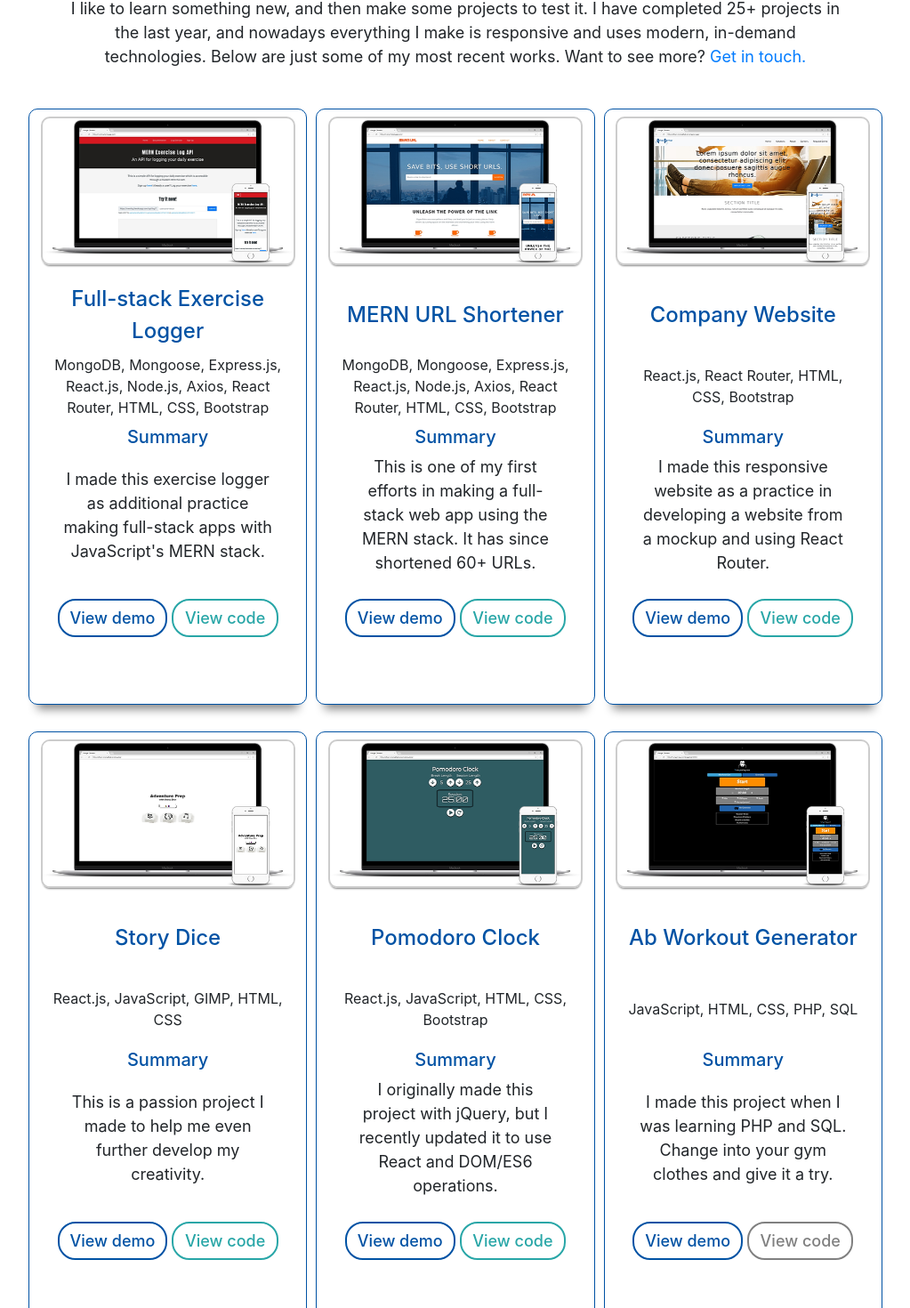
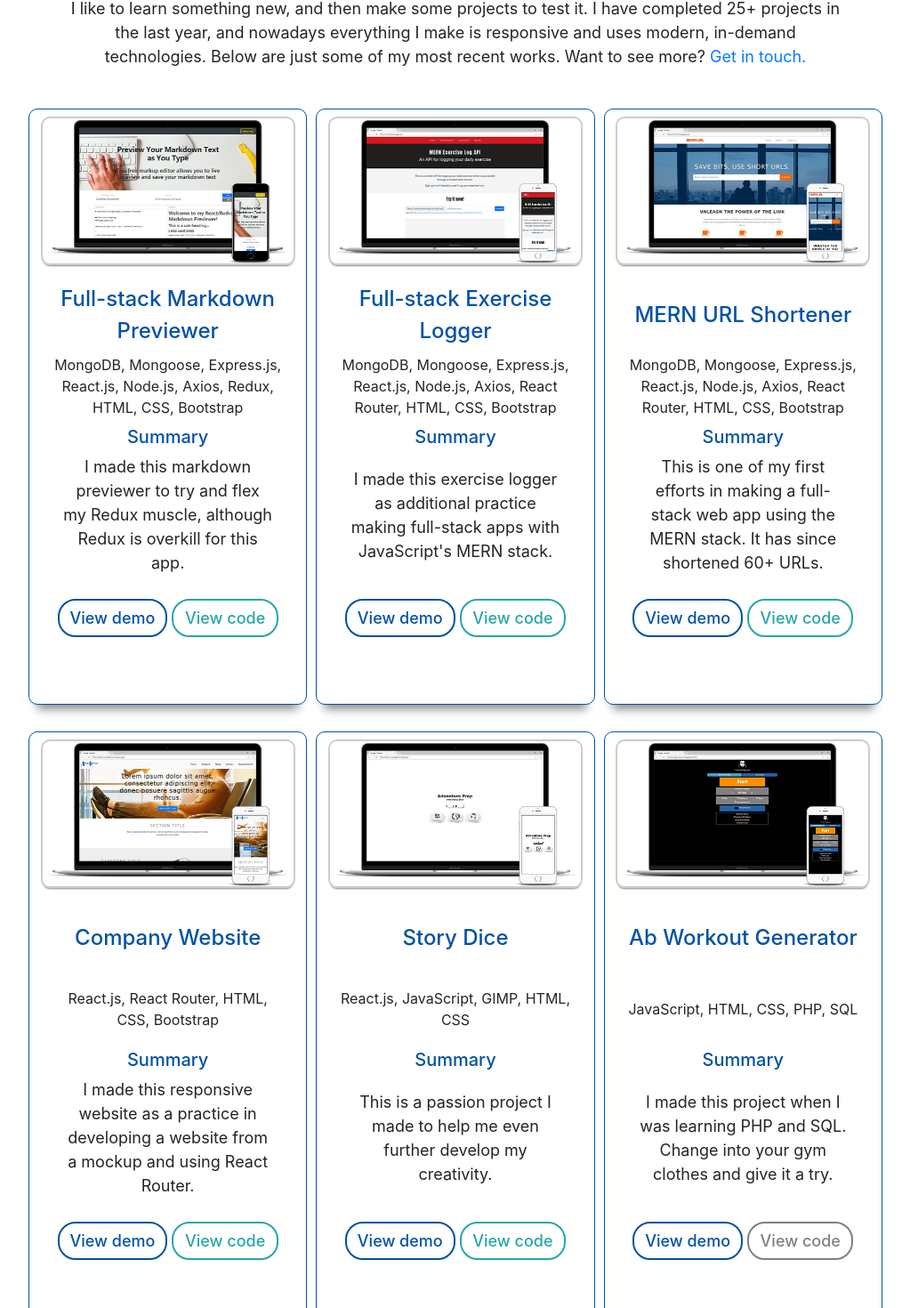
Before and after one commit to ethanvernon/portfolio2, a React (Create React App) app: page / in a window 1280 px wide. Shown: the part 1913-3383 px from the top of the page at 89% size, without its empty margins (128-1151 px from the left). Built offline with nearby package versions, Linux system fonts and the light colour scheme.

Commit message:
swaps out an old project for a new one

```diff
--- a/src/Works.js
+++ b/src/Works.js
@@ -9,6 +9,7 @@ import ab from './abworkout-mockup.png';
 import spell from './spellchooser-markup.png';
 import company from './company-markup.png';
 import mernurl from './urlshortner-markup.png';
+import markdown from './markdown-markup.png';
 
 export class Works extends Component {
   render() {
@@ -26,7 +27,19 @@ export class Works extends Component {
 						<CardDeck>
 
 							<Card>
-								<CardImg top width="100%" src={exerciselog} alt="Card image cap" />
+								<a href="https://redux-markdown.herokuapp.com/" target="_blank" rel="noopener noreferrer"><CardImg top width="100%" src={markdown} alt="Card image cap" /></a>
+								<CardBody>
+									<CardTitle>Full-stack Markdown Previewer</CardTitle>
+									<CardSubtitle>MongoDB, Mongoose, Express.js, React.js, Node.js, Axios, Redux, HTML, CSS, Bootstrap</CardSubtitle>
+									<p className="summary">Summary</p>
+									<CardText>I made this markdown previewer to try and flex my Redux muscle, although Redux is overkill for this app.</CardText>
+									<a href="https://redux-markdown.herokuapp.com/" target="_blank" rel="noopener noreferrer"><Button outline color="primary">View demo</Button></a>
+									<a href="https://github.com/ethanvernon/markdown-previewer" target="_blank" rel="noopener noreferrer"><Button outline color="secondary">View code</Button></a>
+								</CardBody>
+							</Card>
+
+							<Card>
+								<a href="https://mernlog.herokuapp.com/" target="_blank" rel="noopener noreferrer"><CardImg top width="100%" src={exerciselog} alt="Card image cap" /></a>
 								<CardBody>
 									<CardTitle>Full-stack Exercise Logger</CardTitle>
 									<CardSubtitle>MongoDB, Mongoose, Express.js, React.js, Node.js, Axios, React Router, HTML, CSS, Bootstrap</CardSubtitle>
@@ -38,7 +51,7 @@ export class Works extends Component {
 							</Card>
 
 							<Card>
-								<CardImg top width="100%" src={mernurl} alt="Card image cap" />
+								<a href="https://mernurl.herokuapp.com/" target="_blank" rel="noopener noreferrer"><CardImg top width="100%" src={mernurl} alt="Card image cap" /></a>
 								<CardBody>
 									<CardTitle>MERN URL Shortener</CardTitle>
 									<CardSubtitle>MongoDB, Mongoose, Express.js, React.js, Node.js, Axios, React Router, HTML, CSS, Bootstrap</CardSubtitle>
@@ -50,7 +63,7 @@ export class Works extends Component {
 							</Card>
 
 							<Card>
-								<CardImg top width="100%" src={company} alt="Card image cap" />
+								<a href="https://ethanvernon.github.io/company-page/" target="_blank" rel="noopener noreferrer"><CardImg top width="100%" src={company} alt="Card image cap" /></a>
 								<CardBody>
 									<CardTitle>Company Website</CardTitle>
 									<CardSubtitle>React.js, React Router, HTML, CSS, Bootstrap</CardSubtitle>
@@ -62,7 +75,7 @@ export class Works extends Component {
 							</Card>
 
 							<Card>
-								<CardImg top width="100%" src={dice} alt="Card image cap" />
+								<a href="https://ethanvernon.github.io/story_dice/" target="_blank" rel="noopener noreferrer"><CardImg top width="100%" src={dice} alt="Card image cap" /></a>
 								<CardBody>
 									<CardTitle>Story Dice</CardTitle>
 									<CardSubtitle>React.js, JavaScript, GIMP, HTML, CSS</CardSubtitle>
@@ -75,19 +88,7 @@ export class Works extends Component {
 							</Card>
 
 							<Card>
-								<CardImg top width="100%" src={pomo} alt="Card image cap" />
-								<CardBody>
-									<CardTitle>Pomodoro Clock</CardTitle>
-									<CardSubtitle>React.js, JavaScript, HTML, CSS, Bootstrap</CardSubtitle>
-									<p className="summary">Summary</p>
-									<CardText>I originally made this project with jQuery, but I recently updated it to use React and DOM/ES6 operations.</CardText>
-									<a href="https://ethanvernon.github.io/pomodoro_clock/" target="_blank" rel="noopener noreferrer"><Button outline color="primary">View demo</Button></a>
-									<a href="https://github.com/ethanvernon/pomodoro_clock" target="_blank" rel="noopener noreferrer"><Button outline color="secondary">View code</Button></a>
-								</CardBody>
-							</Card>
-
-							<Card>
-								<CardImg top width="100%" src={ab} alt="Card image cap" />
+								<a href="http://fromgaming.com/ab-app-test-5.html" target="_blank" rel="noopener noreferrer"><CardImg top width="100%" src={ab} alt="Card image cap" /></a>
 								<CardBody>
 									<CardTitle>Ab Workout Generator</CardTitle>
 									<CardSubtitle>JavaScript, HTML, CSS, PHP, SQL</CardSubtitle>
@@ -131,4 +132,16 @@ export class Works extends Component {
 									<a href="https://github.com/ethanvernon/npc_generator" target="_blank" rel="noopener noreferrer"><Button outline color="secondary">View code</Button></a>
 								</CardBody>
 							</Card>
+
+							<Card>
+								<CardImg top width="100%" src={pomo} alt="Card image cap" />
+								<CardBody>
+									<CardTitle>Pomodoro Clock</CardTitle>
+									<CardSubtitle>React.js, JavaScript, HTML, CSS, Bootstrap</CardSubtitle>
+									<p className="summary">Summary</p>
+									<CardText>I originally made this project with jQuery, but I recently updated it to use React and DOM/ES6 operations.</CardText>
+									<a href="https://ethanvernon.github.io/pomodoro_clock/" target="_blank" rel="noopener noreferrer"><Button outline color="primary">View demo</Button></a>
+									<a href="https://github.com/ethanvernon/pomodoro_clock" target="_blank" rel="noopener noreferrer"><Button outline color="secondary">View code</Button></a>
+								</CardBody>
+							</Card>
 */
```
Also changed, not shown: src/App.css (+3 -4 lines), src/markdown-markup.png (added).
